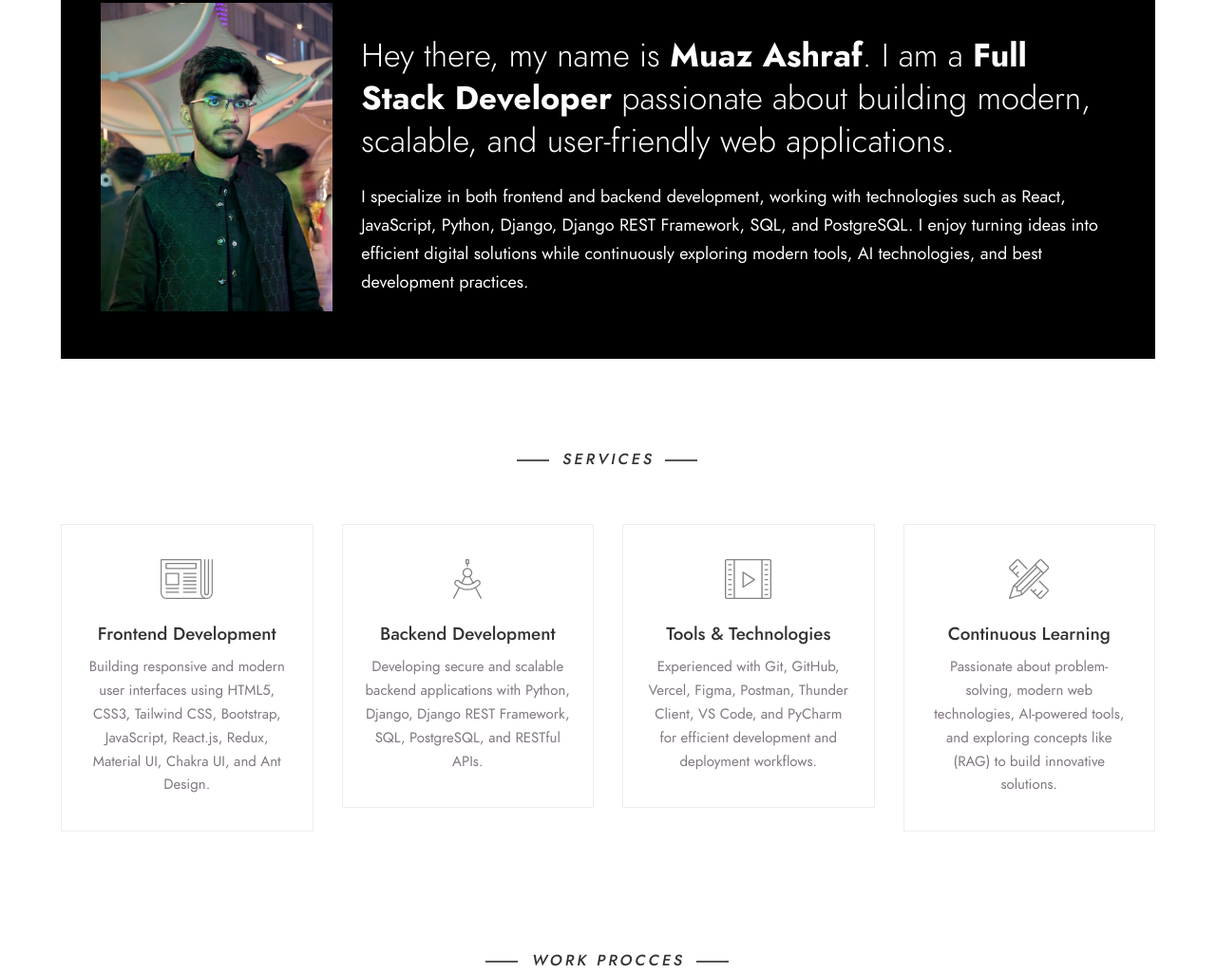
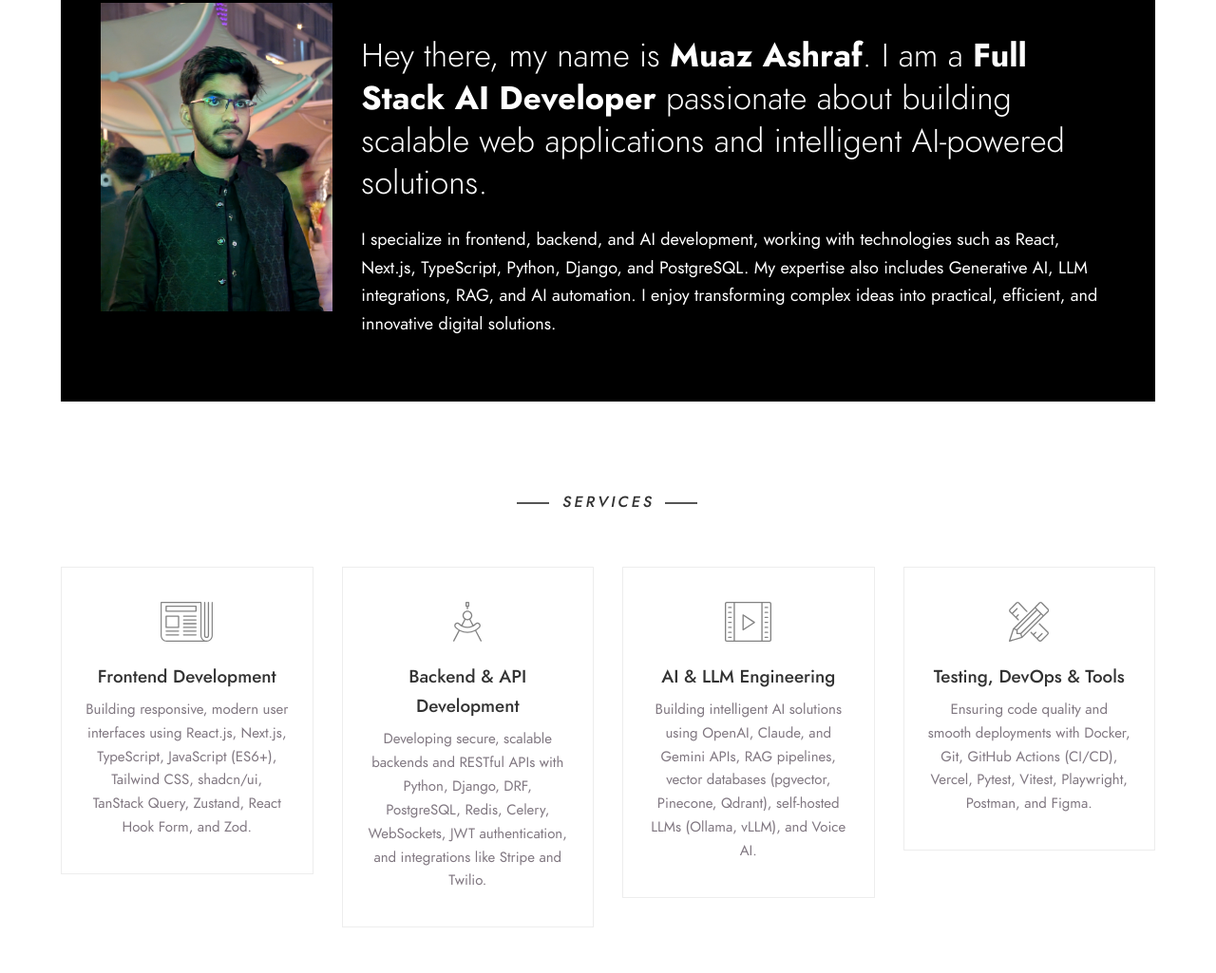
Before and after one commit to muazashraf1/my-portfolio, a plain HTML site: page about.html in a window 1280 px wide. Shown: the part 596-1621 px from the top of the page at 95% size. Drawn offline with Linux system fonts and the light colour scheme.

Commit message:
feat: update portfolio to full stack AI developer profile and add new resume

```diff
--- a/about.html
+++ b/about.html
@@ -235,20 +235,18 @@
 
                                                     <h2 class="fw-300">
                                                         Hey there, my name is <strong>Muaz Ashraf</strong>. I am a
-                                                        <strong>Full Stack Developer</strong> passionate about building
-                                                        modern,
-                                                        scalable, and user-friendly web applications.
+                                                        <strong>Full Stack AI Developer</strong> passionate about
+                                                        building scalable web applications and intelligent AI-powered
+                                                        solutions.
                                                     </h2>
 
                                                     <p>
-                                                        I specialize in both frontend and backend development, working
-                                                        with
-                                                        technologies such as React, JavaScript, Python, Django, Django
-                                                        REST
-                                                        Framework, SQL, and PostgreSQL. I enjoy turning ideas into
-                                                        efficient
-                                                        digital solutions while continuously exploring modern tools, AI
-                                                        technologies, and best development practices.
+                                                        I specialize in frontend, backend, and AI development, working
+                                                        with technologies such as React, Next.js, TypeScript, Python,
+                                                        Django, and PostgreSQL. My expertise also includes Generative
+                                                        AI, LLM integrations, RAG, and AI automation. I enjoy
+                                                        transforming complex ideas into practical, efficient, and
+                                                        innovative digital solutions.
                                                     </p>
                                                 </div>
 
@@ -277,10 +275,9 @@
                                                     <img src="images/site/service-01.svg" alt="image" />
                                                     <h3>Frontend Development</h3>
                                                     <p>
-                                                        Building responsive and modern user interfaces using HTML5,
-                                                        CSS3,
-                                                        Tailwind CSS, Bootstrap, JavaScript, React.js, Redux,
-                                                        Material UI, Chakra UI, and Ant Design.
+                                                        Building responsive, modern user interfaces using React.js,
+                                                        Next.js, TypeScript, JavaScript (ES6+), Tailwind CSS, shadcn/ui,
+                                                        TanStack Query, Zustand, React Hook Form, and Zod.
                                                     </p>
                                                 </div>
                                                 <!-- service -->
@@ -294,11 +291,11 @@
                                                 <!-- service -->
                                                 <div class="service">
                                                     <img src="images/site/service-02.svg" alt="image" />
-                                                    <h3>Backend Development</h3>
+                                                    <h3>Backend &amp; API Development</h3>
                                                     <p>
-                                                        Developing secure and scalable backend applications with Python,
-                                                        Django, Django REST Framework, SQL, PostgreSQL, and RESTful
-                                                        APIs.
+                                                        Developing secure, scalable backends and RESTful APIs with
+                                                        Python, Django, DRF, PostgreSQL, Redis, Celery, WebSockets,
+                                                        JWT authentication, and integrations like Stripe and Twilio.
                                                     </p>
                                                 </div>
                                                 <!-- service -->
@@ -312,11 +309,11 @@
                                                 <!-- service -->
                                                 <div class="service">
                                                     <img src="images/site/service-03.svg" alt="image" />
-                                                    <h3>Tools & Technologies</h3>
+                                                    <h3>AI &amp; LLM Engineering</h3>
                                                     <p>
-                                                        Experienced with Git, GitHub, Vercel, Figma, Postman,
-                                                        Thunder Client, VS Code, and PyCharm for efficient development
-                                                        and deployment workflows.
+                                                        Building intelligent AI solutions using OpenAI, Claude, and
+                                                        Gemini APIs, RAG pipelines, vector databases (pgvector,
+                                                        Pinecone, Qdrant), self-hosted LLMs (Ollama, vLLM), and Voice AI.
                                                     </p>
                                                 </div>
                                                 <!-- service -->
@@ -331,10 +328,11 @@
 
                                                 <div class="service">
                                                     <img src="images/site/service-04.svg" alt="image" />
-                                                    <h3>Continuous Learning</h3>
+                                                    <h3>Testing, DevOps &amp; Tools</h3>
                                                     <p>
-                                                        Passionate about problem-solving, modern web technologies,
-                                                        AI-powered tools, and exploring concepts like (RAG) to build innovative solutions.
+                                                        Ensuring code quality and smooth deployments with Docker, Git,
+                                                        GitHub Actions (CI/CD), Vercel, Pytest, Vitest, Playwright,
+                                                        Postman, and Figma.
                                                     </p>
                                                 </div>
                                                 <!-- service -->
```
Also changed, not shown: resume.html (+1 -1 lines), 1 other file.
